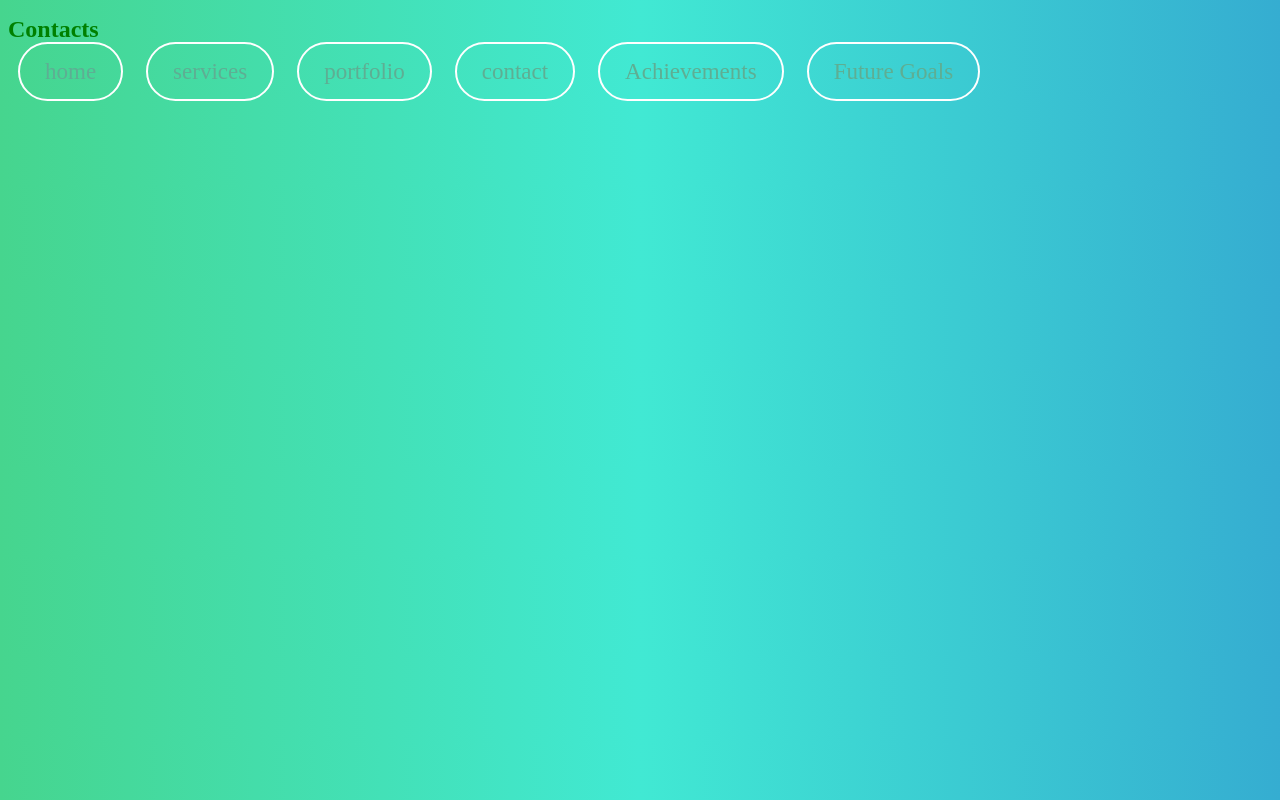
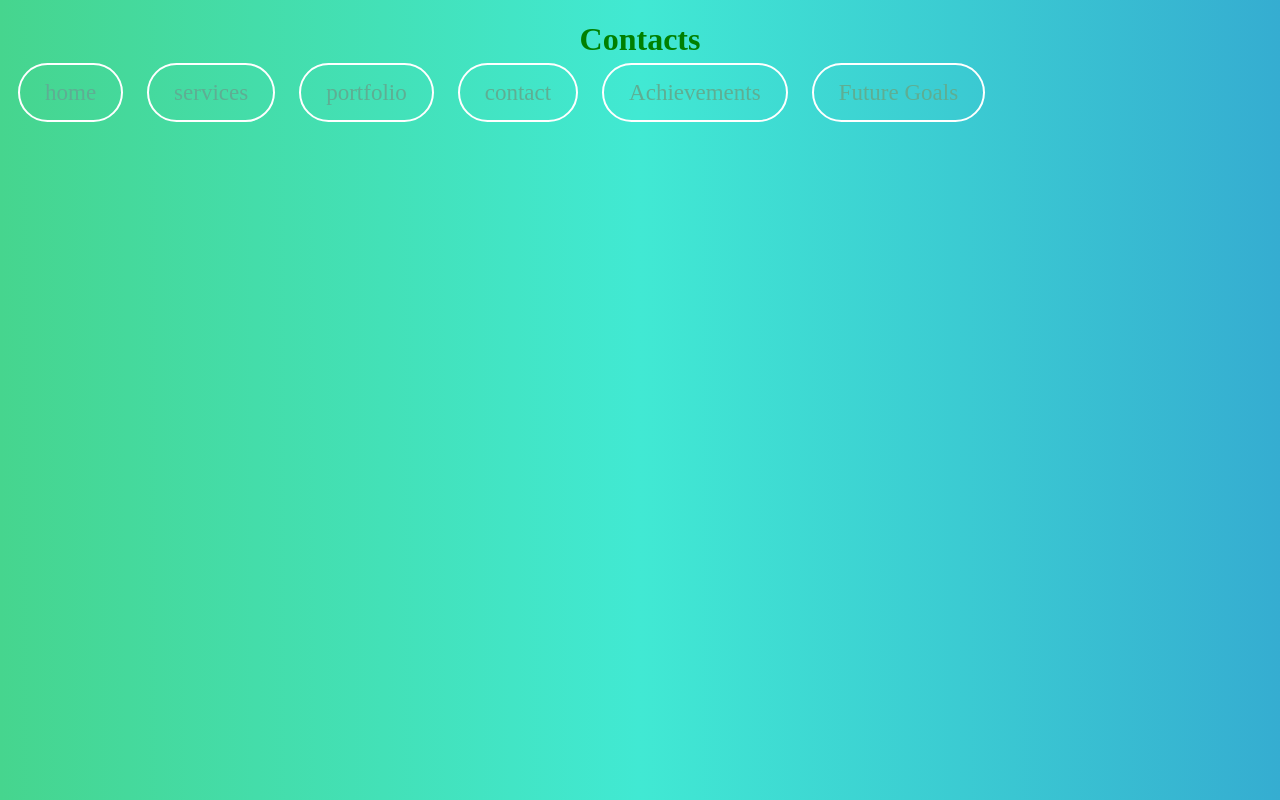
Before and after one commit to ani170501/anis_portfolio, a plain HTML site: page contacts.html in a window 1280 px wide. Drawn offline with Linux system fonts and the light colour scheme.

Commit message:
Update contact.css

```diff
--- a/contact.css
+++ b/contact.css
@@ -1,11 +1,12 @@
  h1 {
             color: green;
+	 text-align: center;
         }
 
         body {
             background: linear-gradient(to right,
                     #46D58E, #41E9D3, #35ADD1);
-            font-size: 12px;
+
         }
 
 }
```
